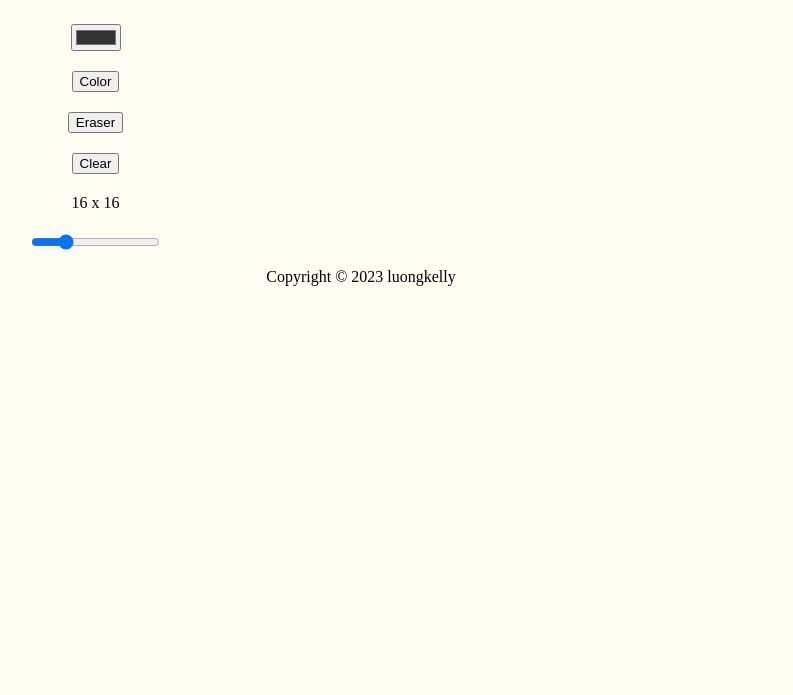
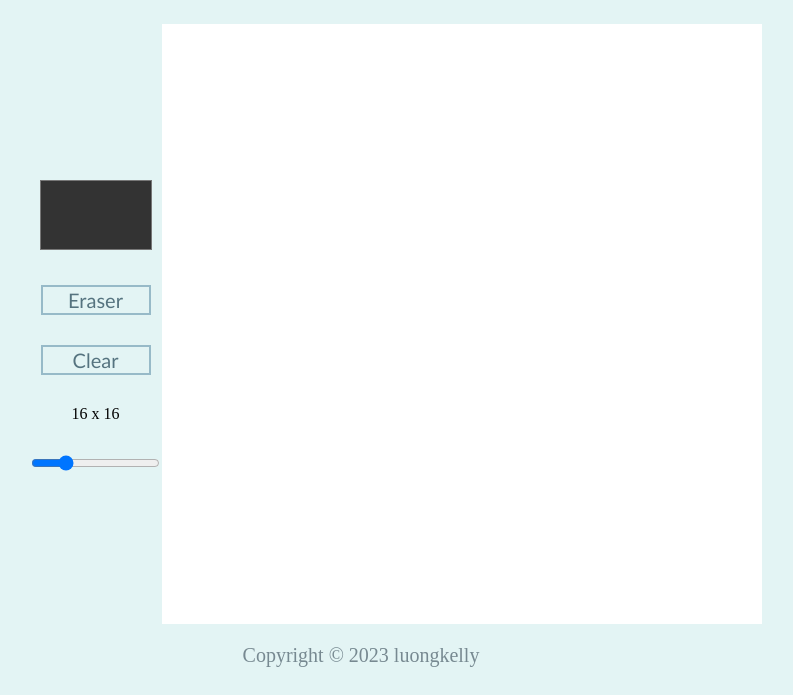
Before and after one commit to luongkelly/etch-a-sketch, a plain HTML site: page index.html in a window 1280 px wide. Shown: the part 136-831 px from the top of the page, without its empty margins (279-1072 px from the left). Before the commit the page ends 800 px from the top, so only its background shows below. Drawn offline with Linux system fonts and the light colour scheme.

Commit message:
Designed the buttons using CSS

```diff
--- a/index.html
+++ b/index.html
@@ -13,14 +13,14 @@
     <div class = "container">
         <div class = "controls">
             <input id="color" type="color" value="#333333"/>
-            <button id = "colorButton">Color</button>
             <button id = "eraser">Eraser</button>
             <button id = "clear">Clear</button>
             <div class = "size">16 x 16</div>
             <input id="slider" type="range" value="16" min="1" max="64" />
+            <!-- <img class = "cinnamonroll.webp" src="./images/cinnamonroll.webp"></p> -->
         </div>
-        <div class = "grid">
-        </div>
+
+        <div class = "grid" id = "grid"></div>
     </div>
     <div class = "copyright">
         <p>Copyright © 2023 luongkelly</p>
--- a/style.css
+++ b/style.css
@@ -1,11 +1,12 @@
 html {
-   background-color: #FFFCF2;
+    background-color: #E3F4F4;
 }
 
 .header {
     display: flex;
+    flex-direction: row;
     justify-content: center;
-    color: #52796F;
+    color: #97bac8;
     font-size: 30px;
     font-family: 'Gill Sans', 'Gill Sans MT', Calibri, 'Trebuchet MS', sans-serif;
 }
@@ -22,10 +23,37 @@ html {
     justify-content: center;
     align-items: center;
     padding-left: 300px;
-    gap: 20px;
+    gap: 30px;
+}
+
+#color {
+    width: 120px;
+    height: 80px;
+    border: none;
+    background-color: #E3F4F4;
+}
+
+button {
+    width: 110px;
+    height: 30px;
+    border: 2px solid #97bac8;
+    background-color: #E3F4F4;
+    color: #55737f;
+    outline: none;
+    font-size: 20px;
+    font-family: 'Gill Sans', 'Gill Sans MT', Calibri, 'Trebuchet MS', sans-serif;
+}
+
+.grid {
+    display: grid;
+    width: 600px;
+    height: 600px;
+    background-color: rgb(255, 255, 255);
 }
 
 .copyright {
     display: flex;
     justify-content: center;
+    color: #778991;
+    font-size: 20px;
 }
```
Also changed, not shown: images/cinnamonroll.webp (added).
